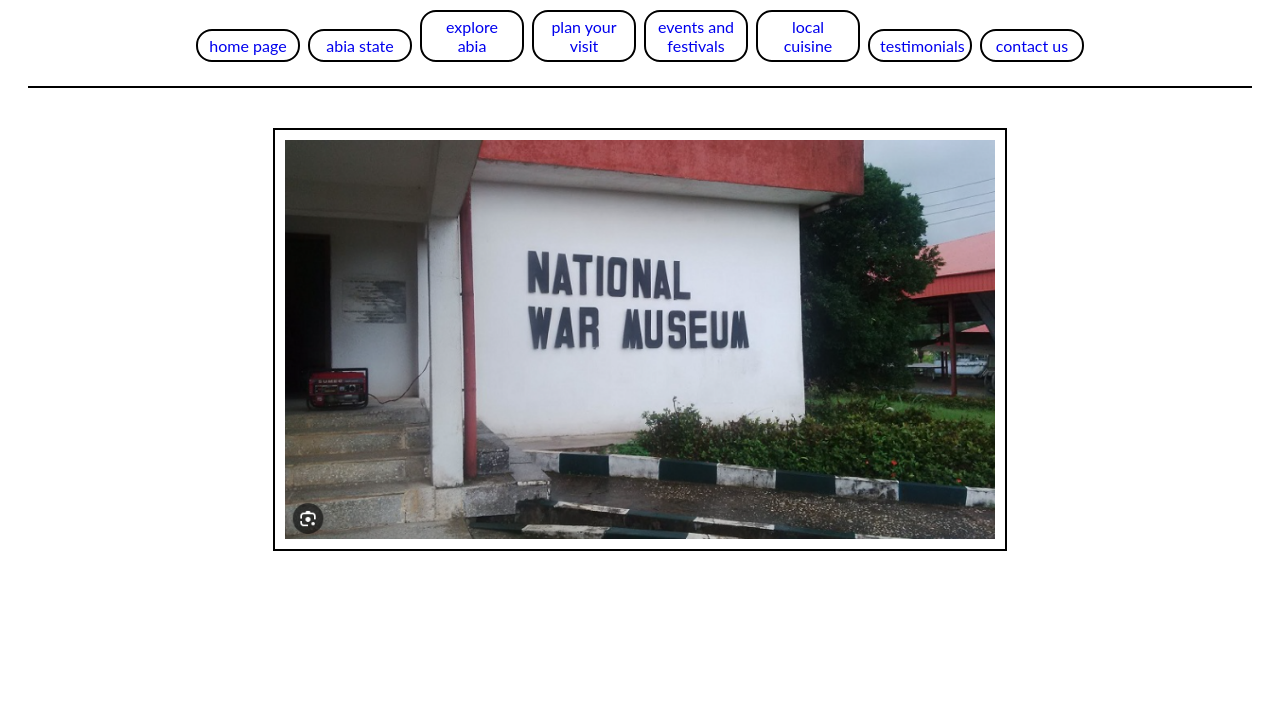
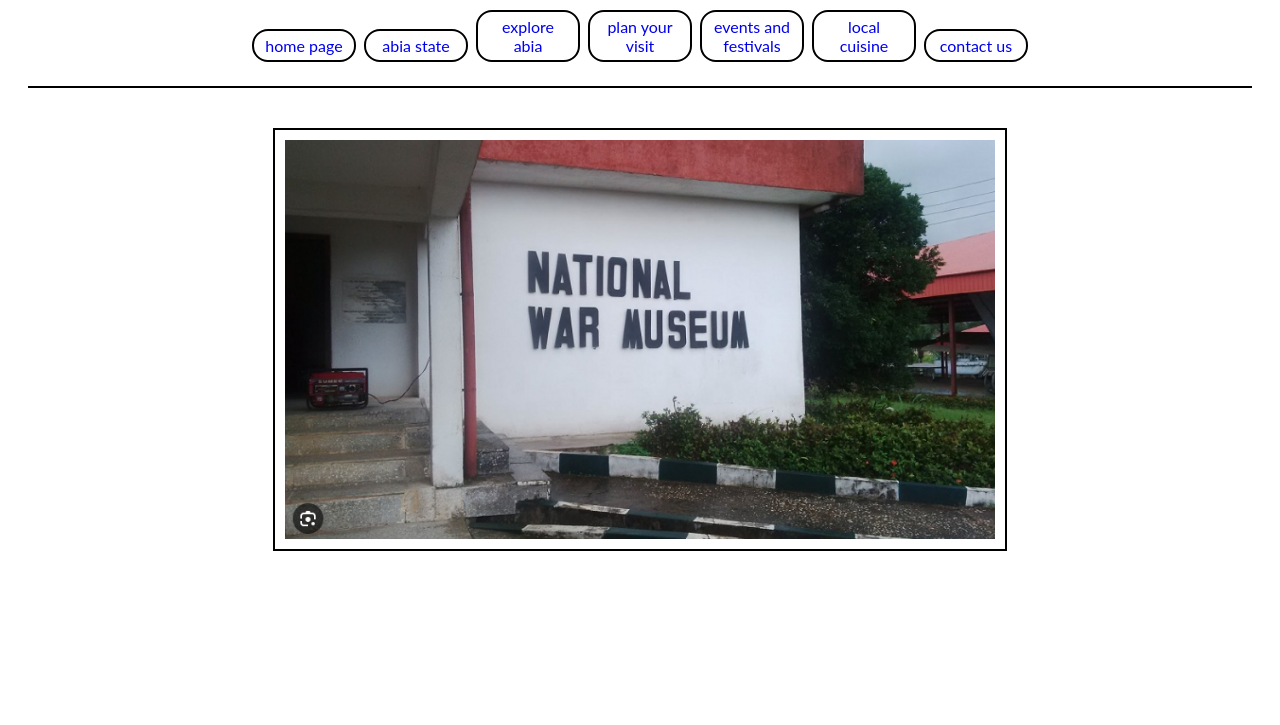
Before and after one commit to Onyeami/onyeije, a plain HTML site: page events.html in a window 1280 px wide. Shown: the part 75-800 px from the top of the page. Drawn offline with Linux system fonts and the light colour scheme.

Commit message:
feat: add abia.html contact.html events.html explore.html index.html local.html plan.html

```diff
--- a/events.html
+++ b/events.html
@@ -30,9 +30,6 @@
                 <a href="local.html">local cuisine</a>
             </li>
             <li>
-                <a href="testimonials">testimonials</a>
-            </li>
-            <li>
                 <a href="contact.html">contact us</a>
             </li>
 
```
Also changed, not shown: abia.html (+1 -3 lines), contact.html (+1 -3 lines), explore.html (+1 -3 lines), index.html (+1 -3 lines), local.html (+1 -3 lines), plan.html (+1 -3 lines).
